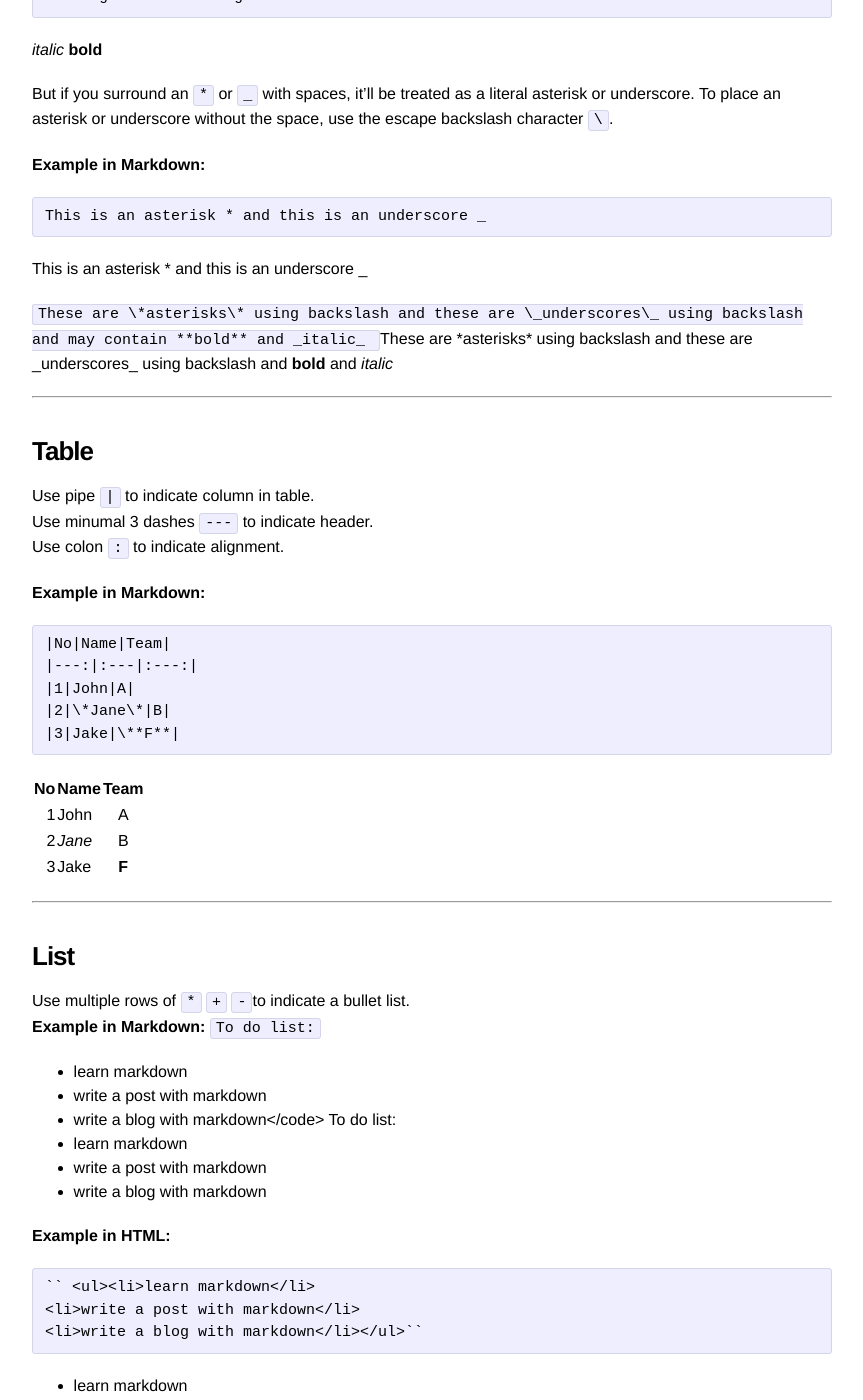
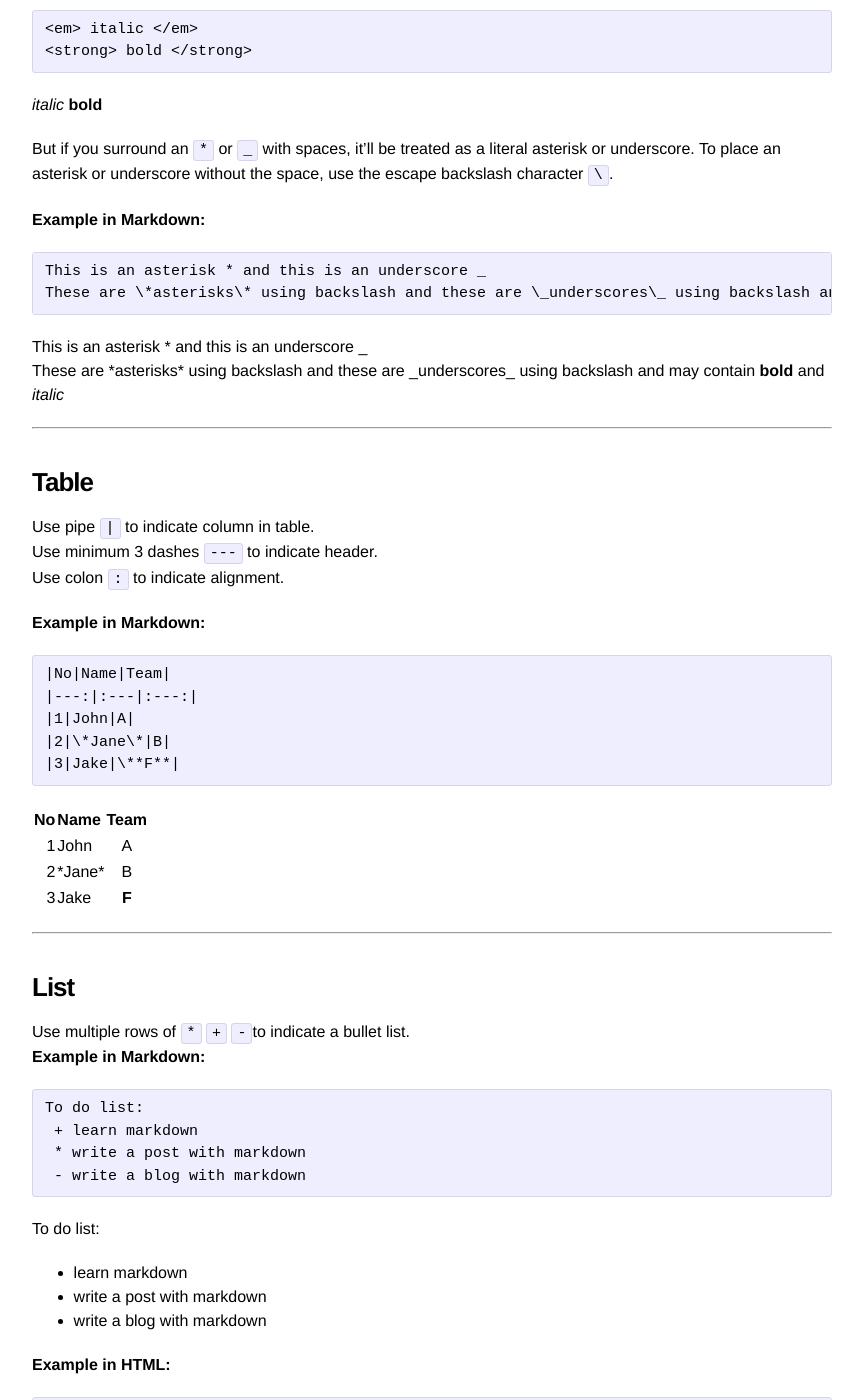
Before and after one commit to irvinleegc/irvinleegc.github.io, a Jekyll site: the page built from _posts/2017-01-09-Markdown-Syntax.md, in a window 1280 px wide and 1400 px high, scrolled down 1471 px. Shown: the whole window, without its empty margins (208-1071 px from the left). Built offline with Jekyll 4.4.1, drawn with Linux system fonts in a browser that asks for light colours; some of the changed text lies outside the part shown.

Commit message:
Update 2017-01-09-Markdown-Syntax.md

````diff
--- a/_posts/2017-01-09-Markdown-Syntax.md
+++ b/_posts/2017-01-09-Markdown-Syntax.md
@@ -29,19 +29,21 @@ header2
 <h2>header2</h2>
 
 **Example in Markdown:**
-`Following paragraphs starts here.`
-Following paragraphs starts here.
+```Markdown
+Following paragraphs  starts here.
+```
+Following paragraphs  starts here.
 
 **Example in HTML:**
 ``` HTML
-`<p>Following paragraphs</p> <p>starts here.</p>`
+<p>Following paragraphs</p> <p>starts here.</p>
 ```
 <p>Following paragraphs</p> <p>starts here.</p>
 
 -------------------
 
 ### **Emphasis**
-Use single asterisk `` ` `` or single underscore ` _ ` for _italic_.
+Use single asterisk `` ` `` or single underscore `` _ `` for _italic_.
 Use double asterisks <code>``</code> or double underscores `__` for **bold**.
 Use two tildes <code>~~ </code> for ~~strikethrough~~.
 
@@ -64,17 +66,16 @@ But if you surround an `*` or `_` with spaces, it’ll be treated as a literal a
 **Example in Markdown:**
 ```Markdow
 This is an asterisk * and this is an underscore _
+These are \*asterisks\* using backslash and these are \_underscores\_ using backslash and may contain **bold** and _italic_
 ```
 This is an asterisk * and this is an underscore _
-
-`These are \*asterisks\* using backslash and these are \_underscores\_ using backslash and may contain **bold** and _italic_ `
-These are \*asterisks\* using backslash and these are \_underscores\_ using backslash and **bold** and _italic_
+These are \*asterisks\* using backslash and these are \_underscores\_ using backslash and may contain **bold** and _italic_
 
 -------------------
 
 ### **Table**
 Use pipe `|` to indicate column in table.
-Use minumal 3 dashes `---` to indicate header.
+Use minimum 3 dashes `---` to indicate header.
 Use colon `:` to indicate alignment.
 
 **Example in Markdown:**
@@ -89,7 +90,7 @@ Use colon `:` to indicate alignment.
 |No|Name|Team|
 |---:|:---|:---:|
 |1|John|A|
-|2|*Jane*|B|
+|2|\*Jane\*|B|
 |3|Jake|**F**|
 
 -------------------
@@ -97,10 +98,12 @@ Use colon `:` to indicate alignment.
 ### **List**
 Use multiple rows of `*` `+` `-`to indicate a bullet list.
 **Example in Markdown:**
-<code>To do list:
+```Markdown
+To do list:
  + learn markdown
  * write a post with markdown
- - write a blog with markdown</code>
+ - write a blog with markdown
+```
 To do list:
  + learn markdown
  * write a post with markdown
@@ -108,9 +111,9 @@ To do list:
 
 **Example in HTML:**
 ```HTML
-`` <ul><li>learn markdown</li>
+<ul><li>learn markdown</li>
 <li>write a post with markdown</li>
-<li>write a blog with markdown</li></ul>``
+<li>write a blog with markdown</li></ul>
 ```
 <ul><li>learn markdown</li>
 <li>write a post with markdown</li>
@@ -118,15 +121,19 @@ To do list:
 
 Use multiple rows of numbers (in or our of sequence) to indicate a numbered list.
 **Example in Markdown:**
-<code>To do list:
+```Markdown
+To do list:
  1. learn markdown
  5. write a post with markdown
- 3. write a blog with markdown</code>
+ 3. write a blog with markdown
+ ```
 
 To do list:
  1. learn markdown
- 3. write a post with markdown
+ 5. write a post with markdown
  3. write a blog with markdown
+
+-------------------
 
 **Example in HTML:**
 ```HTML
@@ -142,28 +149,34 @@ To do list:
 <li>write a blog with markdown</li>
 </ol>
 
-
 -------------------
 
 ### **Code**
-To indicate codes, use backtick <code>`</code>
+To indicate codes, use backtick <code> ` </code>
 
 **Example in Markdown:**
+``` Markdown
 This is a \`main()\` function.
+```
 This is a `main()` function.
 
 **Example in HTML:**
 ```HTML
-`This is a <code>main()</code> function.`
+This is a <code>main()</code> function.
 ```
 This is a <code>main()</code> function.
 
-Use double backticks to indicate a real a backtick `` ` ``. Any backtick within the double backticks will be treated as an actual backtick.
+Use double backticks to indicate a real a backtick `` ` ``.
+Any backtick within the double backticks will be treated as an actual backtick.
 
 **Example in Markdown:**
-<code>This is a \`\` \` \`\` backtick. </code>
+```Markdown
+his is a \`\` \` \`\` backtick.
+\`\` These are \`a bunch\` of \`b\`a\`c\`k\`t\`i\`c\`k\`s\`. \`\`
+```
 This is a `` ` `` backtick.
-<code> \`\` These are \`a bunch\` of \`b\`a\`c\`k\`t\`i\`c\`k\`s\`. \`\`</code>
+his is a \`\` \` \`\` backtick.
+\`\` These are \`a bunch\` of \`b\`a\`c\`k\`t\`i\`c\`k\`s\`. \`\`
 `` These are `a bunch`of `b`a`c`k`t`i`c`k`s`. ``
 
 **Example in HTML:**
````
